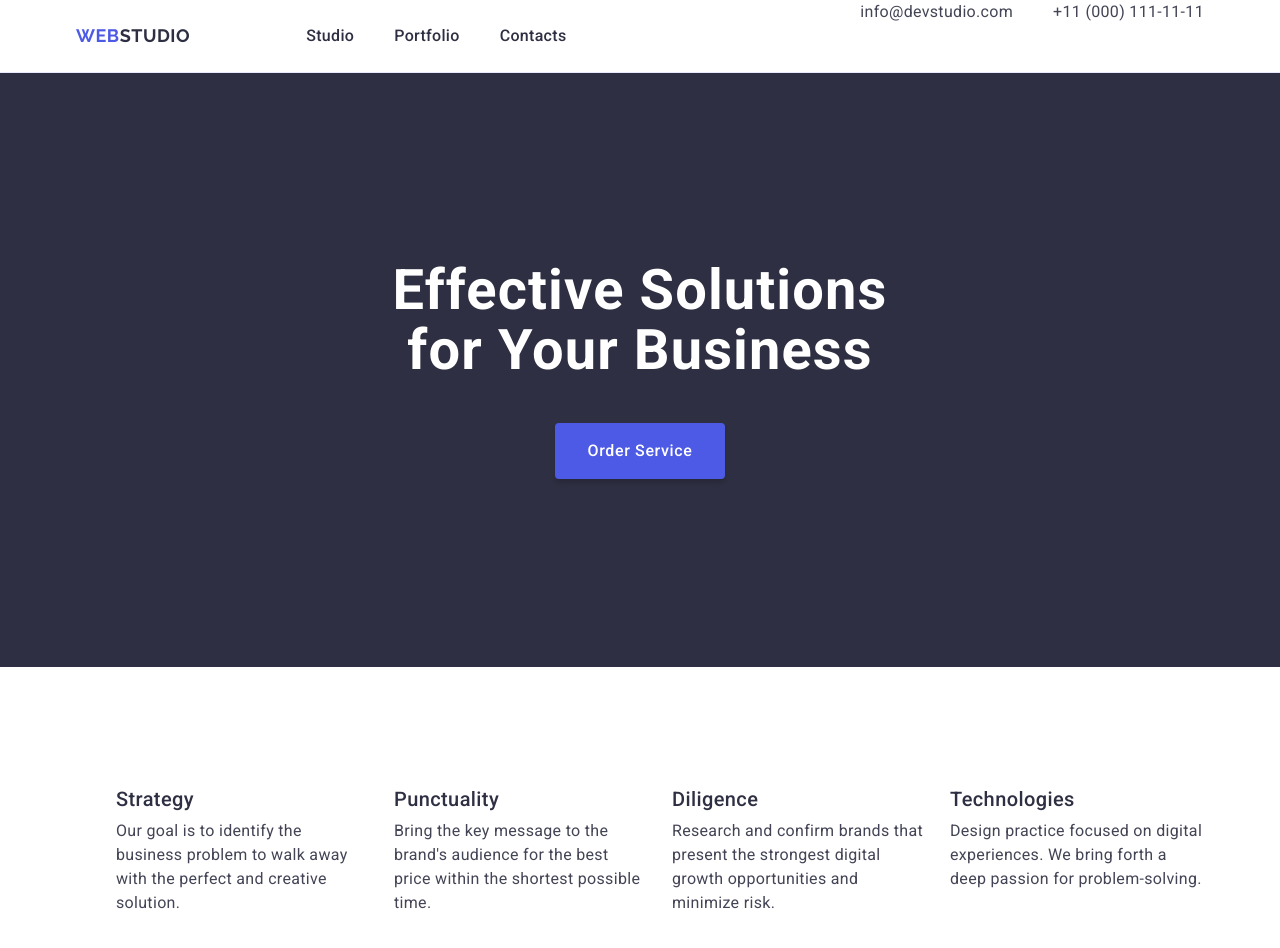
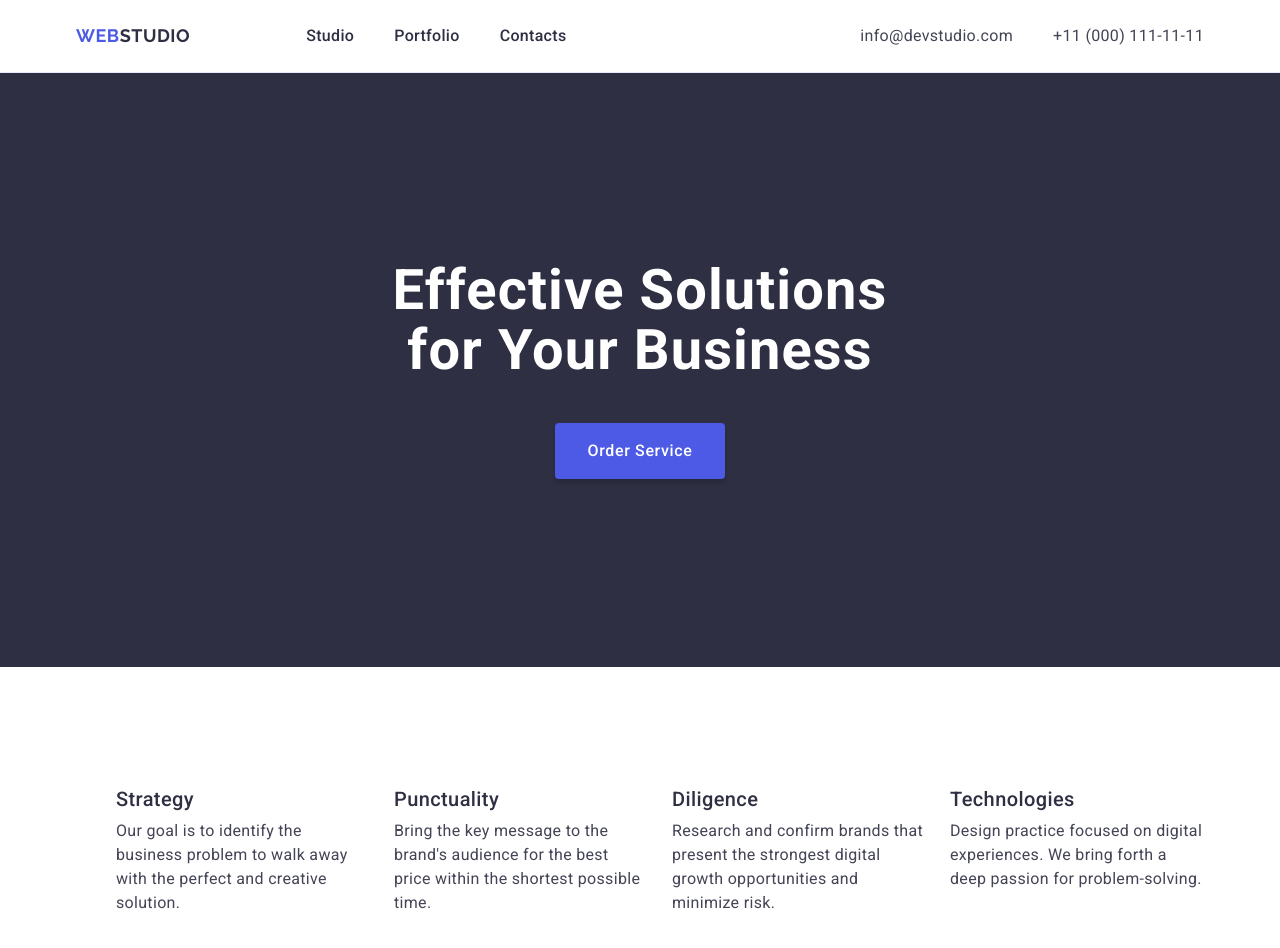
Before and after one commit to Nexs12/goit-markup-hw-03, a plain HTML site: page index.html in a window 1280 px wide. Shown: the top 948 px of the page. Drawn offline with nearby package versions, Linux system fonts and the light colour scheme.

Commit message:
HW3 1.19

```diff
--- a/css/styles.css
+++ b/css/styles.css
@@ -107,7 +107,6 @@ p {
 .header-address-list {
   display: flex;
   margin-right: auto;
-  align-items: center;
   gap: 40px;
 }
 .header-address-item {
@@ -125,6 +124,8 @@ p {
   font-weight: 400;
   line-height: 1.5;
   letter-spacing: 0.02em;
+  display: inline-block;
+  padding: 24px 0;
 }
 
 /* Hero */
```
